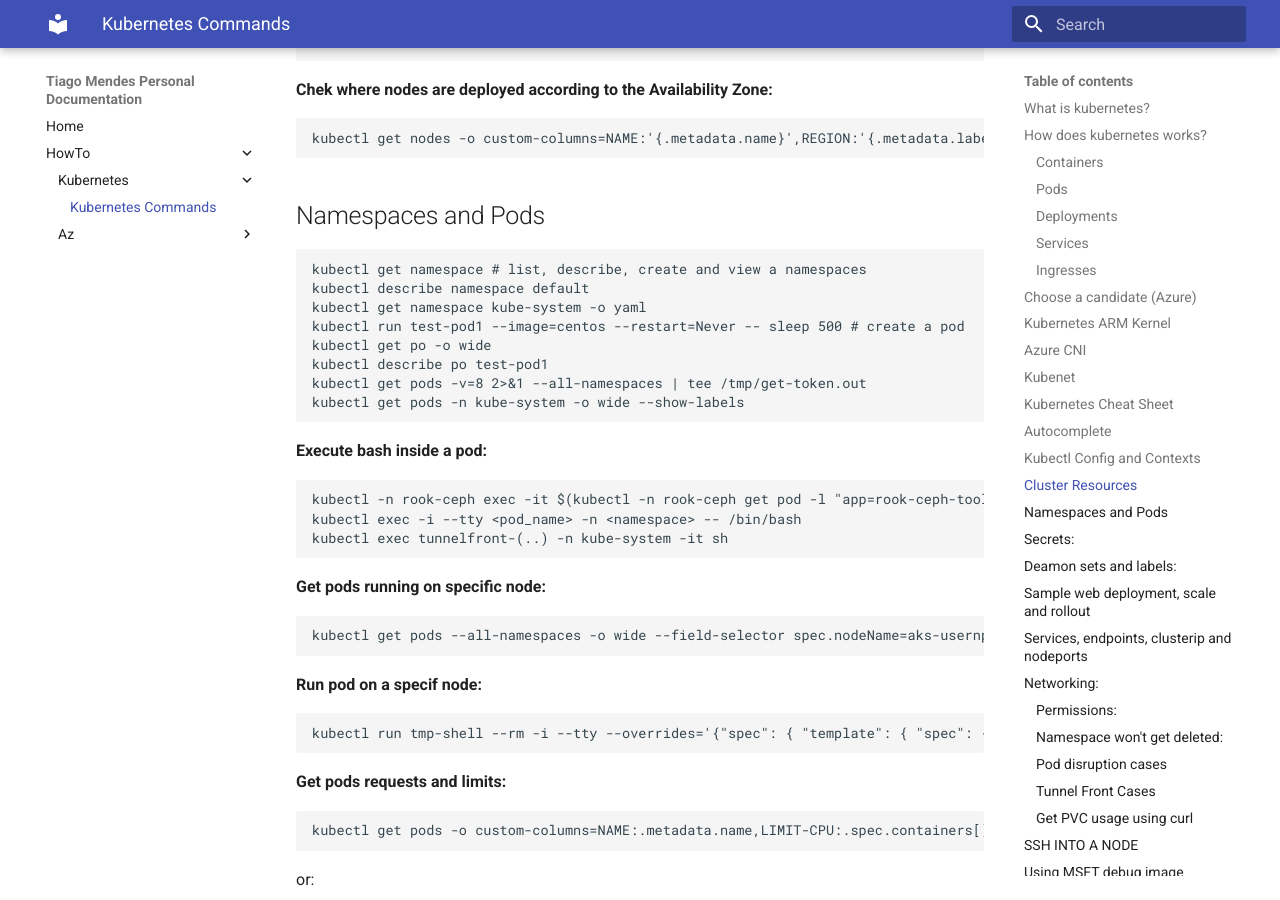
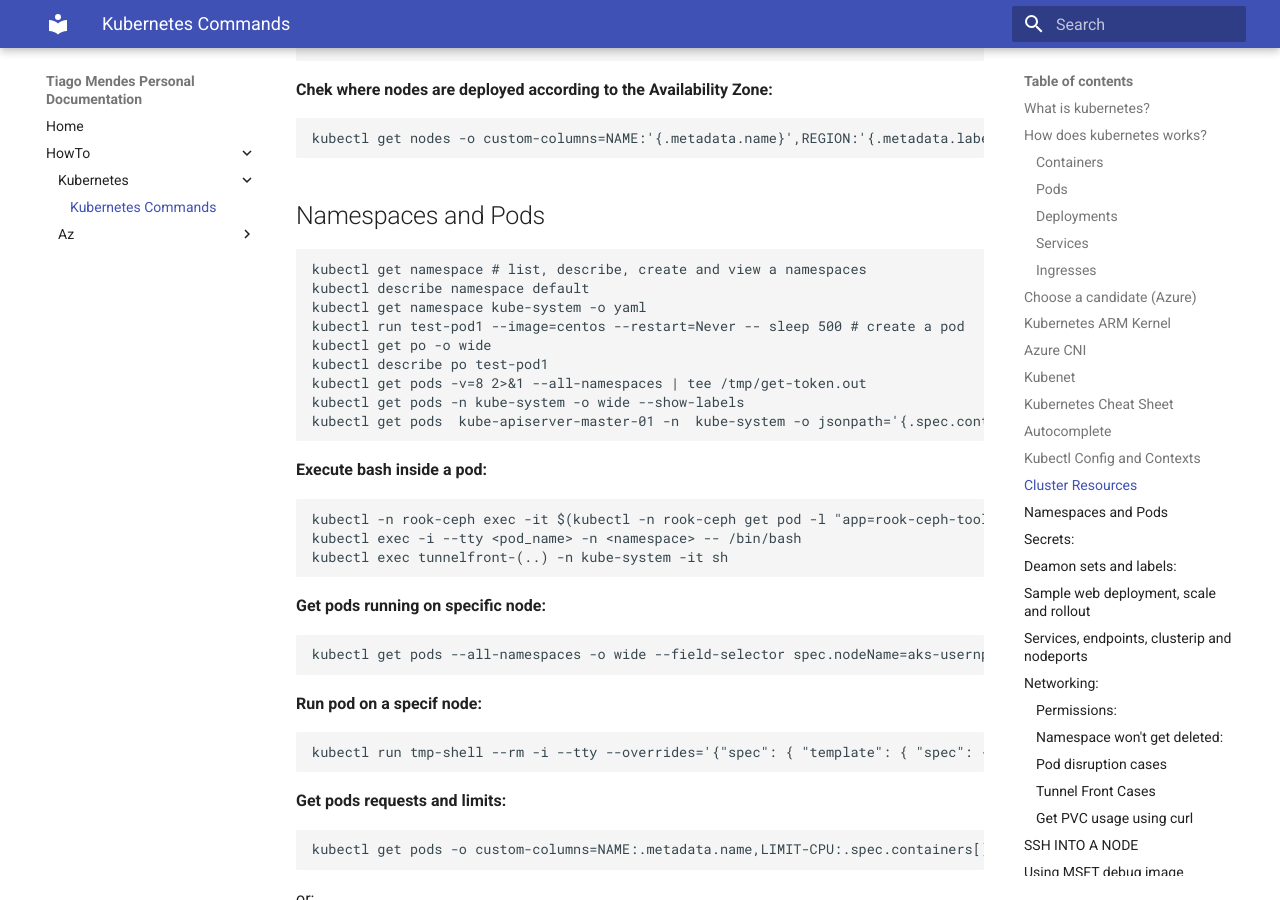
Before and after one commit to tmcmm/k8s-documentation, an MkDocs documentation site: the page built from docs/howto/kubernetes/kubernetes-help.md, in a window 1280 px wide and 900 px high, scrolled down 7171 px. Built offline with MkDocs 1.6.1 and Material for MkDocs 9.7.7, drawn with Linux system fonts in a browser that asks for light colours.

Commit message:
Update kubernetes-help.md

````diff
--- a/docs/howto/kubernetes/kubernetes-help.md
+++ b/docs/howto/kubernetes/kubernetes-help.md
@@ -262,6 +262,7 @@ kubectl get po -o wide
 kubectl describe po test-pod1
 kubectl get pods -v=8 2>&1 --all-namespaces | tee /tmp/get-token.out
 kubectl get pods -n kube-system -o wide --show-labels
+kubectl get pods  kube-apiserver-master-01 -n  kube-system -o jsonpath='{.spec.containers[*].name}*' # get containers inside a pod
 ```
 __Execute bash inside a pod:__
 ```
````
